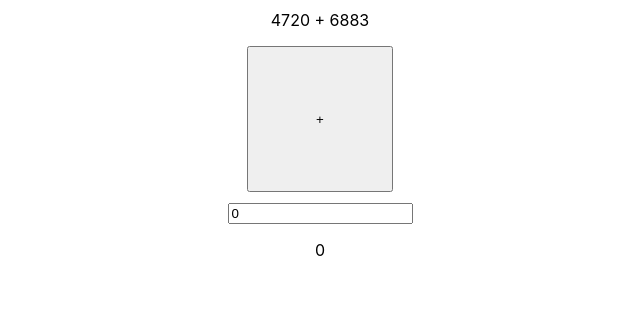
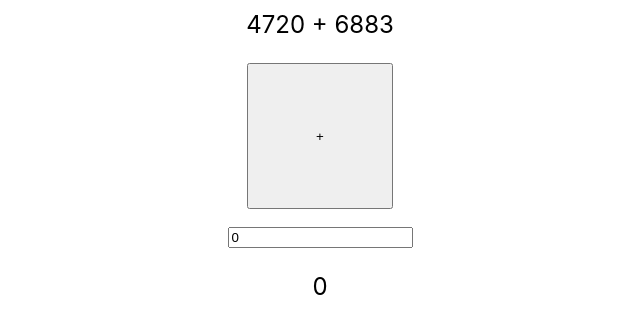
Before and after one commit to tohhiro/math-app, a React (Create React App) app: page / in a window 1280 px wide. Shown: the top 334 px of the page, without its empty margins (320-960 px from the left). Built offline with nearby package versions, Linux system fonts and the light colour scheme.

Commit message:
fontサイズを拡大

```diff
--- a/src/App.css
+++ b/src/App.css
@@ -5,6 +5,7 @@ html {
 
 p {
   margin-top: 10px;
+  font-size: 24px;
 }
 
 .answerBtn {
```
